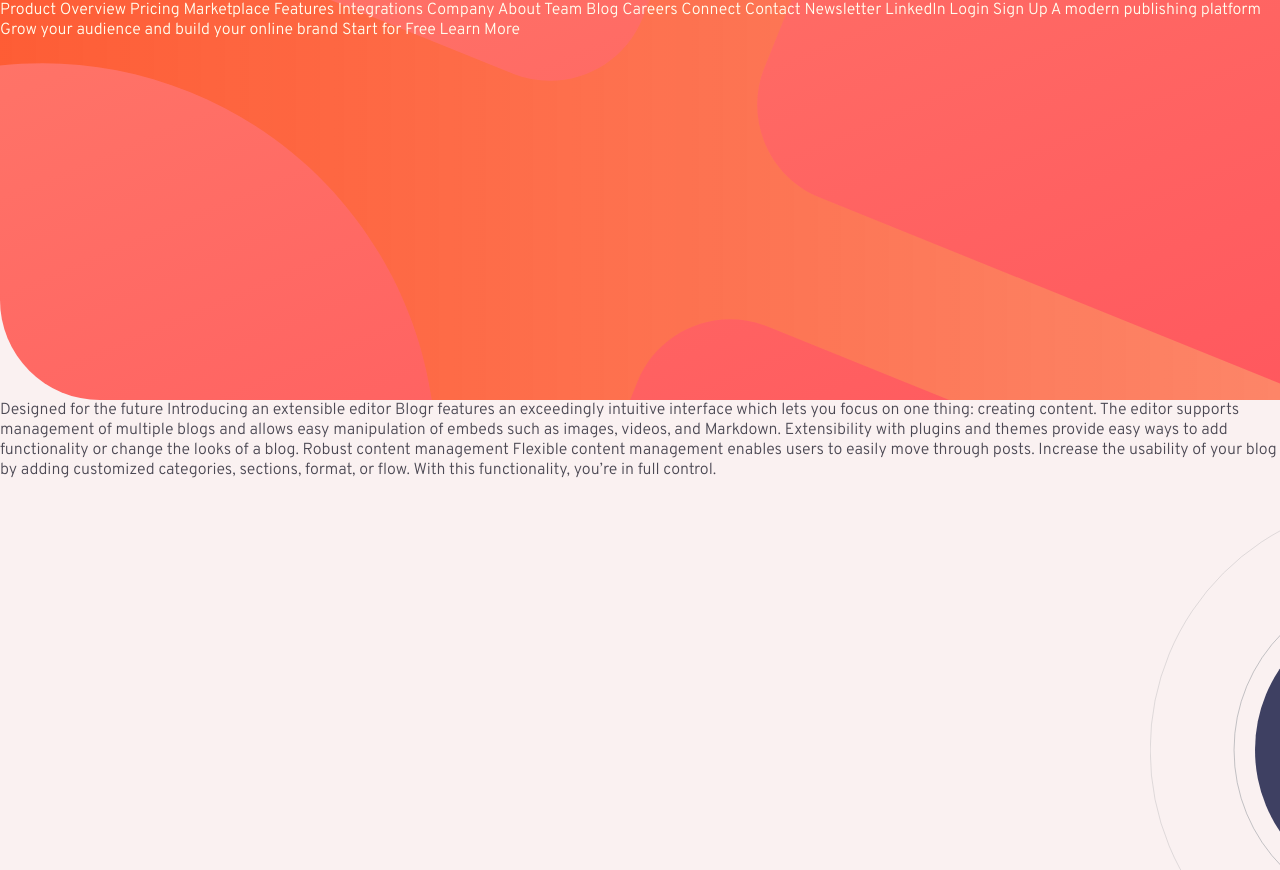
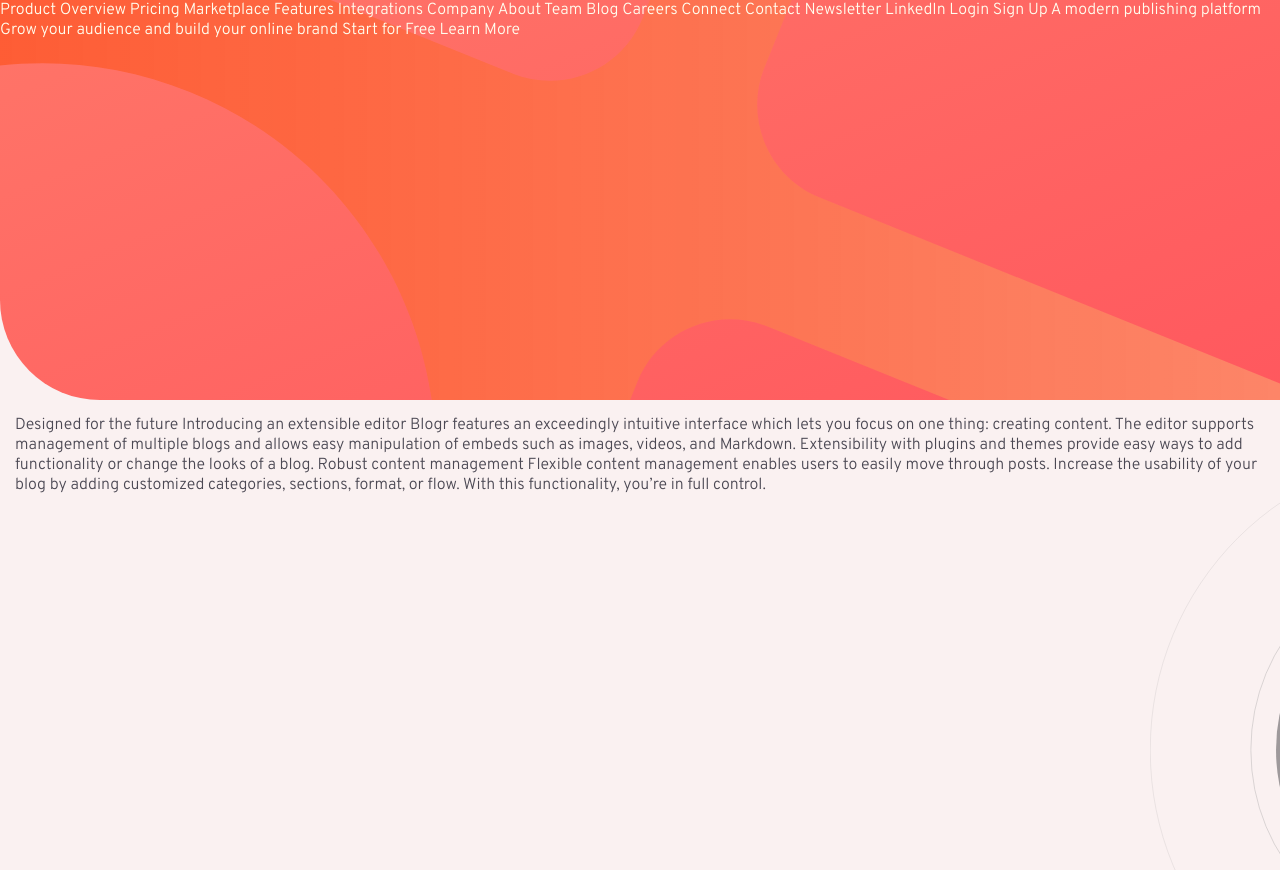
Before and after one commit to IMUK23/blogr_landing_page, a plain HTML site: page index.html in a window 1280 px wide. Shown: the top 870 px of the page. Drawn offline with Linux system fonts and the light colour scheme.

Commit message:
new second

```diff
--- a/css/style.css
+++ b/css/style.css
@@ -36,14 +36,59 @@ div.header {
     color: ivory;
 }
 
-div.middle-top,
+.backgroundImageCVR {
+    position: relative;
+    padding: 15px;
+}
+
+
+/*
+.middle-top,
 .middle-bottom {
+    position: inherit;
     height: 700px;
     background: url(../images/bg-pattern-circles.svg) right scroll no-repeat;
-    backdrop-filter: greyscale();
+    filter: grayscale(0.7), opacity(0.1);
     background-size: 500px 500px;
     background-clip: border-box;
     display: block;
+    color: var(--dark-text);
+    z-index: 1;
+}
+
+.content-1 {
+    position: relative;
+    color: red;
+    font-size: large;
+    z-index: 2;
+}
+*/
+
+.middle-top,
+.middle-bottom {
+    position: relative;
+    padding: 15px;
+    height: 700px;
+}
+
+.middle-top-image,
+.middle-bottom-image {
+    position: absolute;
+    left: 0;
+    right: 0;
+    top: 0;
+    bottom: 0;
+    background: url(../images/bg-pattern-circles.svg) right scroll no-repeat;
+    background-size: 600px 600px;
+    background-clip: border-box;
+    z-index: 1;
+    filter: grayscale(0.9) opacity(0.5);
+}
+
+.middle-top-content,
+.middle-bottom-content {
+    position: relative;
+    z-index: 2;
     color: var(--dark-text);
 }
 
@@ -60,18 +105,18 @@ div.middle-mid {
     color: var(--light-text);
 }
 
-div.middle-top {
+.middle-top-image {
     background-position-x: 1150px;
     background-position-y: center;
 }
 
-div.middle-bottom {
-    background-position-x: -100px;
+.middle-bottom-image {
+    background-position-x: -200px;
     background-position-y: center;
 }
 
 div.footer {
-    height: 500px;
+    height: 300px;
     background-color: var(--footer-bg);
     border-radius: 0px 100px 0px 0px;
     color: var(--light-text);
--- a/index.html
+++ b/index.html
@@ -54,7 +54,9 @@
 
 <!--This Section consist of middle upper part of the page  -->
 <div class="middle-top">
-  Designed for the future
+<div class="middle-top-image"></div>
+ <div class="middle-top-content">
+ Designed for the future
 
   Introducing an extensible editor
   Blogr features an exceedingly intuitive interface which lets you focus on one thing: creating content.
@@ -65,6 +67,8 @@
   Robust content management
   Flexible content management enables users to easily move through posts. Increase the usability of your blog
   by adding customized categories, sections, format, or flow. With this functionality, you’re in full control.
+
+</div>
 </div>
 
 
@@ -76,7 +80,9 @@
 </div>
 <hr>
 <!-- This section consist of middle bottom part of the page-->
-<div class = "middle-bottom ">
+<div class="middle-bottom">
+<div class="middle-bottom-image"></div>
+<div class = "middle-bottom-content ">
   Free, open, simple
   Blogr is a free and open source application backed by a large community of helpful developers. It supports
   features such as code syntax highlighting, RSS feeds, social media integration, third-party commenting tools,
@@ -87,7 +93,7 @@
   capable of producing even the most complicated sites.
 
 </div>
-<hr>
+</div>
 <!-- This section consist of the footer of the page-->
 
 <div class = "footer ">
```
